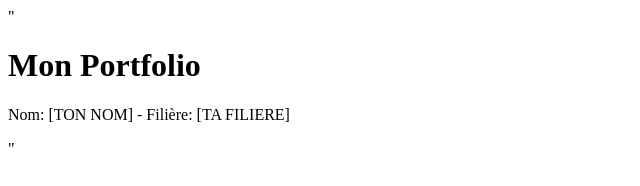
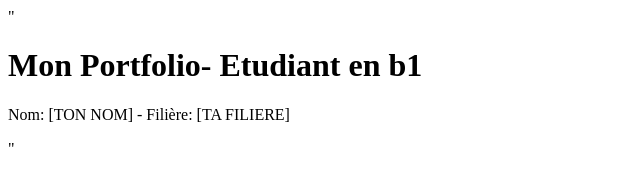
Before and after one commit to nicyedanielle-code/bio-portfolio, a plain HTML site: page index.html in a window 1280 px wide. Shown: the whole page, without its empty margins (0-640 px from the left). Drawn offline with Linux system fonts and the light colour scheme.

Commit message:
Ajout mention étudiant B1 sur main

```diff
--- a/index.html
+++ b/index.html
@@ -1 +1 @@
-"<h1>Mon Portfolio</h1><p>Nom: [TON NOM] - Filière: [TA FILIERE]</p>"
+"<h1>Mon Portfolio- Etudiant en b1</h1><p>Nom: [TON NOM] - Filière: [TA FILIERE]</p>"
```
